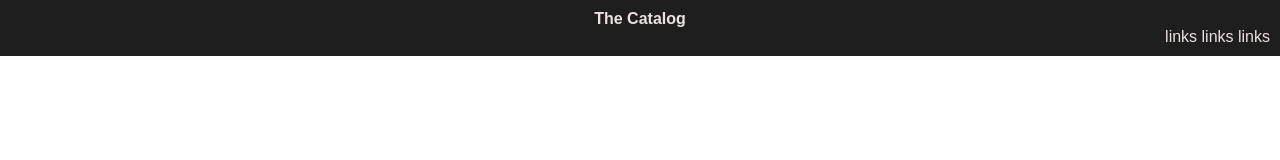
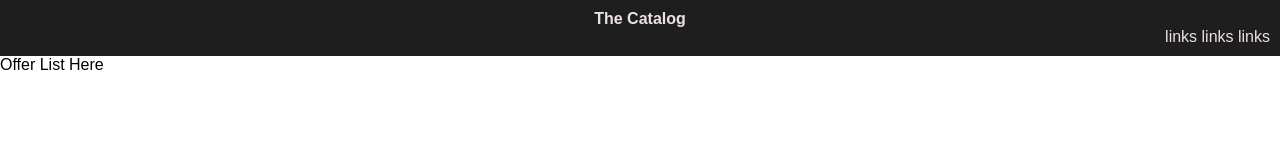
Before and after one commit to jdolla/thecatalog, a React (Create React App) app in the folder client/: page /offers in a window 1280 px wide. Shown: the top 160 px of the page. Built offline with nearby package versions, Linux system fonts and the light colour scheme.

Commit message:
adds offerlist placeholder

```diff
--- a/client/src/App.js
+++ b/client/src/App.js
@@ -1,9 +1,9 @@
 import React, { Component } from 'react';
 import './App.css';
 import Header from './components/header/header';
-import { BrowserRouter, Switch } from 'react-router-dom';
+import { BrowserRouter, Switch, Route, Redirect } from 'react-router-dom';
 import Login from './components/login/login';
-import Route from 'react-router-dom/Route';
+import OfferList from './components/offerlist/offerlist';
 
 class App extends Component {
     render() {
@@ -13,6 +13,7 @@ class App extends Component {
                     <Header />
                     <Switch>
                         <Route exact path='/' component={Login}/>
+                        <Route exact path="/offers" component={OfferList}/>
                     </Switch>
                 </div>
             </BrowserRouter>
--- a/client/src/components/login/login.js
+++ b/client/src/components/login/login.js
@@ -30,12 +30,16 @@ class Login extends Component{
                     this.setState({
                         first_name: resp.first_name,
                         authenticated: true,
-                    })
+                    });
+                    this.props.history.push('/offers');
+
                     break;
                 case 401:
                     this.setState({
                         shake: true,
-                        errorMessage: "invalid username or password"
+                        errorMessage: "invalid username or password",
+                        first_name: "",
+                        authenticated: false,
                     })
                     break;
                 default:
--- /dev/null
+++ b/client/src/components/offerlist/offerlist.js
@@ -0,0 +1,19 @@
+import React, { Component } from 'react';
+import './offerlist.css';
+
+class OfferList extends Component{
+
+    componentWillMount = () => {
+
+    }
+
+    render(){
+        return(
+            <div>
+                Offer List Here
+            </div>
+        )
+    }
+}
+
+export default OfferList;
```
Also changed, not shown: client/src/components/offerlist/offerlist.css (added), client/src/components/userlist/userlist.css (added), client/src/components/userlist/userlist.js (added).
